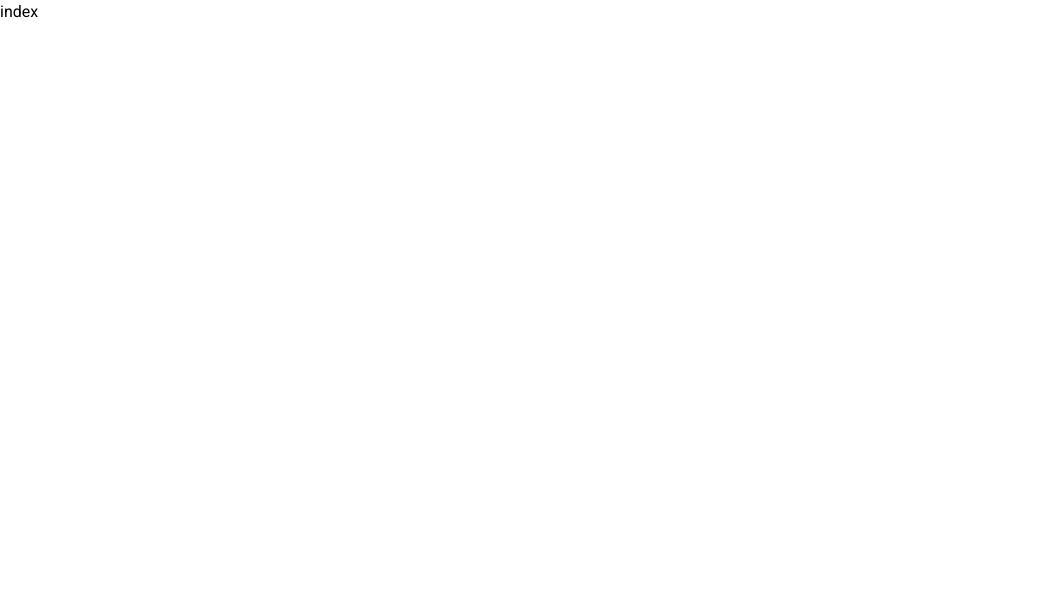
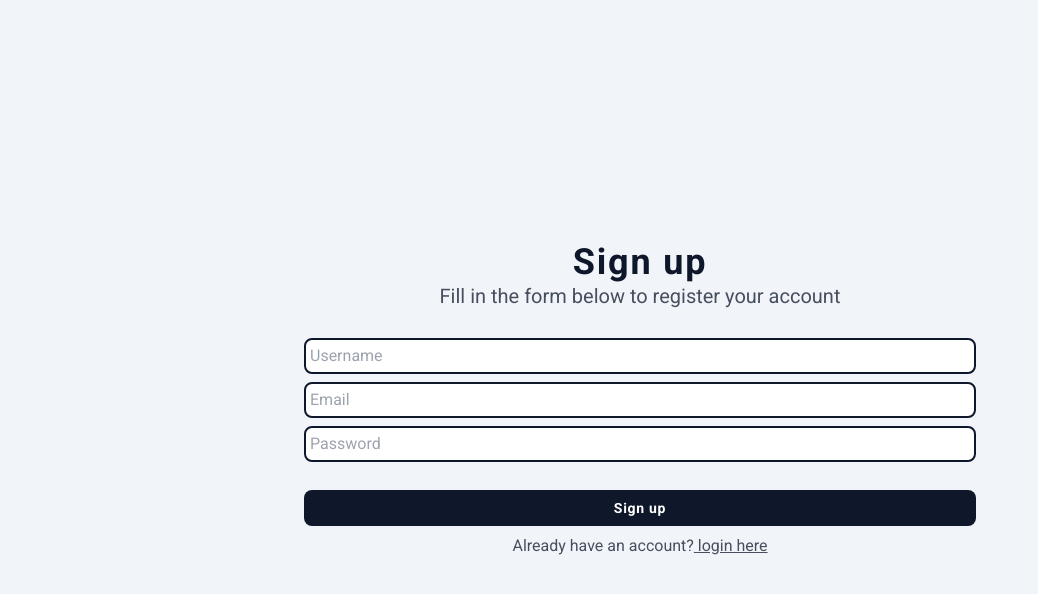
Before and after one commit to SaputraUta/todo-apps, a Next.js app: page /register in a window 1280 px wide. Shown: the top 594 px of the page, without its empty margins (0-1038 px from the left). Built offline with nearby package versions, Linux system fonts and the light colour scheme.

Commit message:
Sign up pages

```diff
--- a/src/components/InputLogin.tsx
+++ b/src/components/InputLogin.tsx
@@ -3,8 +3,8 @@ import CustomButton from "./CustomButton";
 import Link from "next/link";
 
 export default function InputLogin() {
-  const [email, onEmailChange] = useInput("");
-  const [password, onPasswordChange] = useInput("");
+  const {value: email, onChange:onEmailChange} = useInput("");
+  const {value: password, onChange: onPasswordChange} = useInput("");
   return (
     <div className="flex flex-col items-center justify-center w-5/6 gap-2">
       <div className="flex flex-col items-center justify-center">
@@ -20,15 +20,21 @@ export default function InputLogin() {
           type="email"
           name="email"
           id="email"
+          value={email}
+          onChange={onEmailChange}
           className="w-full border-2 border-slate-900 p-1 rounded-lg focus:outline-none text-sm sm:text-base"
           placeholder="Email"
+          required
         />
         <input
           type="password"
           name="password"
           id="password"
+          value={password}
+          onChange={onPasswordChange}
           className="w-full border-2 border-slate-900 p-1 rounded-lg focus:outline-none mb-5 text-sm sm:text-base"
           placeholder="Password"
+          required
         />
         <CustomButton text="Login" />
       </form>
--- a/src/components/InputRegister.tsx
+++ b/src/components/InputRegister.tsx
@@ -1,7 +1,61 @@
-import React from 'react'
+import useInput from "@/hooks/useInput";
+import CustomButton from "./CustomButton";
+import Link from "next/link";
 
 export default function InputRegister() {
+  const {value: username, onChange: onUsernameChange} = useInput("");
+  const {value: email, onChange: onEmailChange} = useInput("");
+  const {value: password, onChange: onPasswordChange} = useInput("");
   return (
-    <div>InputRegister</div>
+    <div className="flex flex-col items-center justify-center w-5/6 gap-2">
+      <div className="flex flex-col items-center justify-center">
+        <h1 className="text-xl sm:text-2xl md:text-3xl lg:text-4xl font-bold tracking-wider text-slate-900">
+          Sign up
+        </h1>
+        <p className="text-sm sm:text-base md:text-lg lg:text-xl opacity-75 text-slate-900 text-center">
+          Fill in the form below to register your account
+        </p>
+      </div>
+      <form className="flex flex-col items-center justify-center gap-2 w-full mt-5 max-w-2xl">
+        <input
+          type="text"
+          name="username"
+          id="username"
+          value={username}
+          onChange={onUsernameChange}
+          className="w-full border-2 border-slate-900 p-1 rounded-lg focus:outline-none text-sm sm:text-base"
+          placeholder="Username"
+          required
+        />
+        <input
+          type="email"
+          name="email"
+          id="email"
+          value={email}
+          onChange={onEmailChange}
+          className="w-full border-2 border-slate-900 p-1 rounded-lg focus:outline-none text-sm sm:text-base"
+          placeholder="Email"
+          required
+        />
+        <input
+          type="password"
+          name="password"
+          id="password"
+          value={password}
+          onChange={onPasswordChange}
+          className="w-full border-2 border-slate-900 p-1 rounded-lg focus:outline-none mb-5 text-sm sm:text-base"
+          placeholder="Password"
+          required
+        />
+        <CustomButton text="Sign up" />
+      </form>
+      <p className="text-slate-900 text-sm sm:text-base opacity-75">
+        Already have an account?
+        <Link href="/login" className="underline">
+          {" "}
+          login here
+        </Link>
+      </p>
+    </div>
   )
 }
--- a/src/hooks/useInput.ts
+++ b/src/hooks/useInput.ts
@@ -5,5 +5,5 @@ export default function useInput(defaultValue = "") {
   const onValueChangeHandler = (event: ChangeEvent<HTMLInputElement>) => {
     setvalue(event.target.value);
   };
-  return [value, onValueChangeHandler];
+  return {value, onChange: onValueChangeHandler};
 }
--- a/src/pages/login/index.tsx
+++ b/src/pages/login/index.tsx
@@ -2,7 +2,7 @@ import InputLogin from "@/components/InputLogin";
 
 export default function login() {
   return (
-    <div className="min-h-screen flex items-center justify-center">
+    <div className="min-h-screen flex items-center justify-center bg-slate-100">
         <InputLogin/>
     </div>
   );
--- a/src/pages/register/index.tsx
+++ b/src/pages/register/index.tsx
@@ -1,7 +1,9 @@
-import React from 'react'
+import InputRegister from "@/components/InputRegister"
 
 export default function register() {
   return (
-    <div>index</div>
+    <div className="min-h-screen flex items-center justify-center bg-slate-100">
+        <InputRegister/>
+    </div>
   )
 }
```
